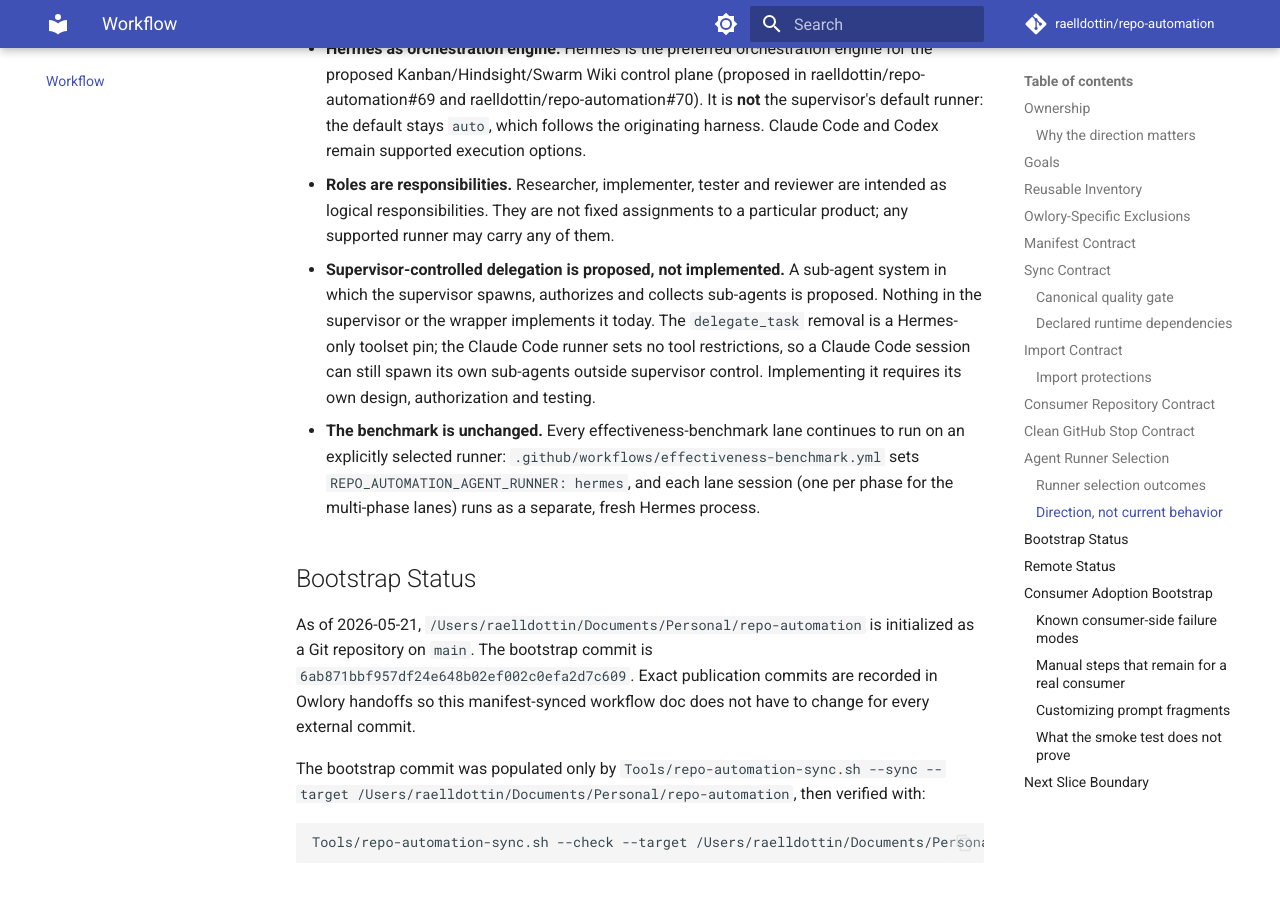
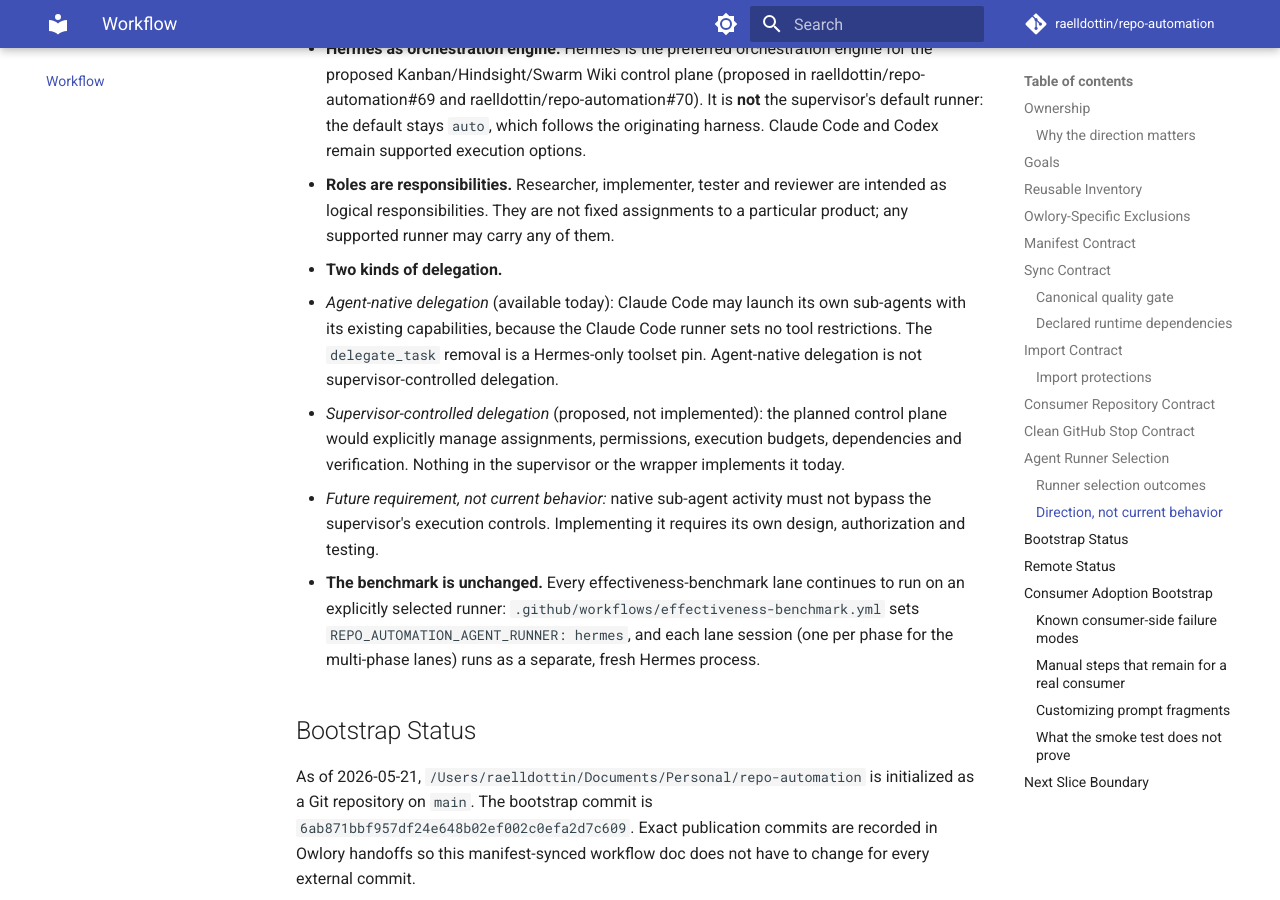
Before and after one commit to raelldottin/repo-automation, an MkDocs documentation site: the page built from docs/workflows/repo-automation.md, in a window 1280 px wide and 900 px high, scrolled down 10377 px. Built offline with MkDocs 1.6.1 and Material for MkDocs 9.7.7, drawn with Linux system fonts in a browser that asks for light colours; comment, search, counter and statistics services are not loaded.

Commit message:
docs: separate agent-native from supervisor-controlled delegation
Agent-native delegation (Claude Code launching its own sub-agents) exists today; supervisor-controlled delegation managing assignments, permissions, budgets, dependencies and verification is proposed, not implemented. Record as a future requirement that native sub-agent activity must not bypass supervisor execution controls. No behavior change.

```diff
--- a/docs/workflows/repo-automation.md
+++ b/docs/workflows/repo-automation.md
@@ -254,7 +254,10 @@
 
 - **Hermes as orchestration engine.** Hermes is the preferred orchestration engine for the proposed Kanban/Hindsight/Swarm Wiki control plane (proposed in raelldottin/repo-automation#69 and raelldottin/repo-automation#70). It is **not** the supervisor's default runner: the default stays `auto`, which follows the originating harness. Claude Code and Codex remain supported execution options.
 - **Roles are responsibilities.** Researcher, implementer, tester and reviewer are intended as logical responsibilities. They are not fixed assignments to a particular product; any supported runner may carry any of them.
-- **Supervisor-controlled delegation is proposed, not implemented.** A sub-agent system in which the supervisor spawns, authorizes and collects sub-agents is proposed. Nothing in the supervisor or the wrapper implements it today. The `delegate_task` removal is a Hermes-only toolset pin; the Claude Code runner sets no tool restrictions, so a Claude Code session can still spawn its own sub-agents outside supervisor control. Implementing it requires its own design, authorization and testing.
+- **Two kinds of delegation.**
+  - *Agent-native delegation* (available today): Claude Code may launch its own sub-agents with its existing capabilities, because the Claude Code runner sets no tool restrictions. The `delegate_task` removal is a Hermes-only toolset pin. Agent-native delegation is not supervisor-controlled delegation.
+  - *Supervisor-controlled delegation* (proposed, not implemented): the planned control plane would explicitly manage assignments, permissions, execution budgets, dependencies and verification. Nothing in the supervisor or the wrapper implements it today.
+  - *Future requirement, not current behavior:* native sub-agent activity must not bypass the supervisor's execution controls. Implementing it requires its own design, authorization and testing.
 - **The benchmark is unchanged.** Every effectiveness-benchmark lane continues to run on an explicitly selected runner: `.github/workflows/effectiveness-benchmark.yml` sets `REPO_AUTOMATION_AGENT_RUNNER: hermes`, and each lane session (one per phase for the multi-phase lanes) runs as a separate, fresh Hermes process.
 
 ## Bootstrap Status
```
Also changed, not shown: automation/README.md (+1 -1 lines).
